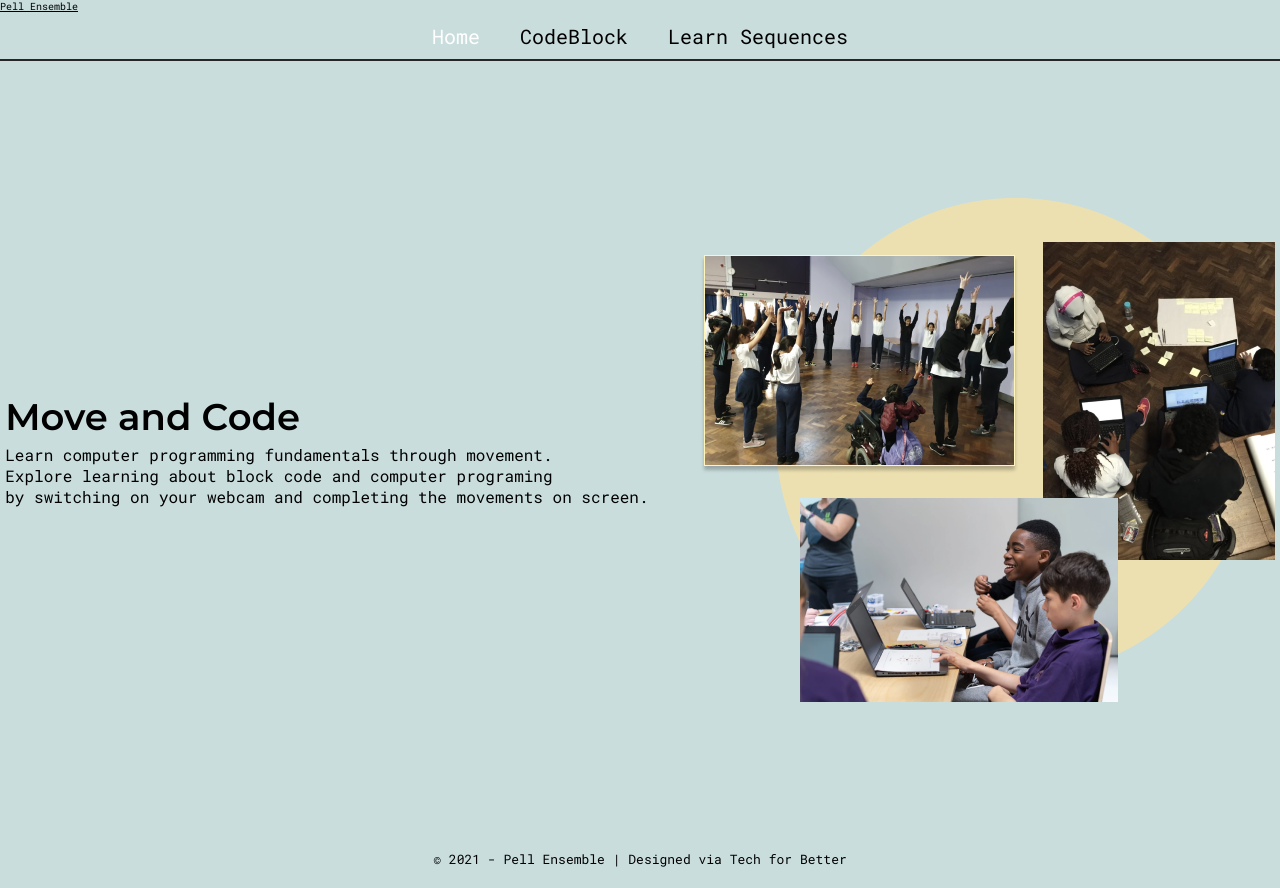
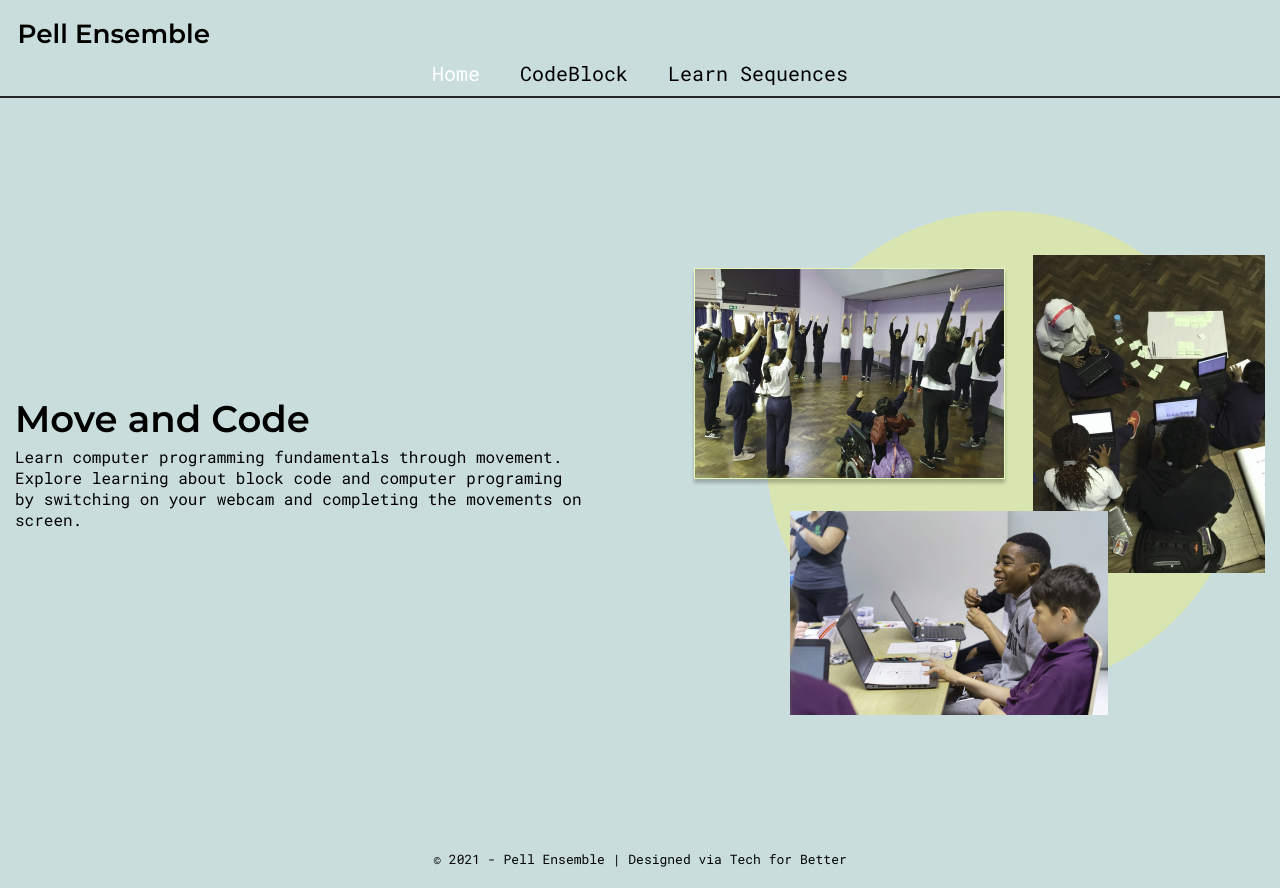
Before and after one commit to tech-for-better/Pell-Ensemble-MM, a React (Create React App) app: page / in a window 1280 px wide. Built offline with nearby package versions, Linux system fonts and the light colour scheme.

Commit message:
add logo styling and image filter

```diff
--- a/src/components/NavBar.js
+++ b/src/components/NavBar.js
@@ -10,6 +10,21 @@ const NavStyles = styled.nav`
   top: 0;
   left: 0;
   width: 100%;
+  .logo-container {
+      width: 25%;
+      height: 90%;
+      display: flex;
+      align-items: center;
+      border: red;
+  }
+  .logo {
+        font-size: 1.75rem;
+        align-self: center;
+        margin-left: 1.75rem;
+        padding: 1.75rem 1rem 0 0;
+        text-decoration: none;
+
+    }
   ul {
     max-width: 1200px;
     margin: 0 auto;
@@ -94,9 +109,11 @@ export default function NavBar() {
   const [showNav, setShowNav] = useState(false);
   return (
     <NavStyles>
-      <a target="_blank" rel="noreferrer" href="http://pellensemble.com">
-        Pell Ensemble
+        <div className="logo-container">
+      <a className="logo" target="_blank" rel="noreferrer" href="http://pellensemble.com">
+        <h1>Pell Ensemble</h1>
       </a>
+      </div>
       <div
         className="mobile-menu-icon"
         onClick={() => setShowNav(!showNav)}
--- a/src/pages/Home.js
+++ b/src/pages/Home.js
@@ -17,9 +17,12 @@ const HomeStyles = styled.div`
     align-items: center;
     height: 100vh;
     position: relative;
+    padding: 2.5rem 1.5rem 0 1.5rem;
   }
   .circle {
     margin-left: 4%;
+    filter: hue-rotate(22deg);
+    opacity: 96%;
   }
   @media only screen and (max-width: 768px) {
     * {
```
